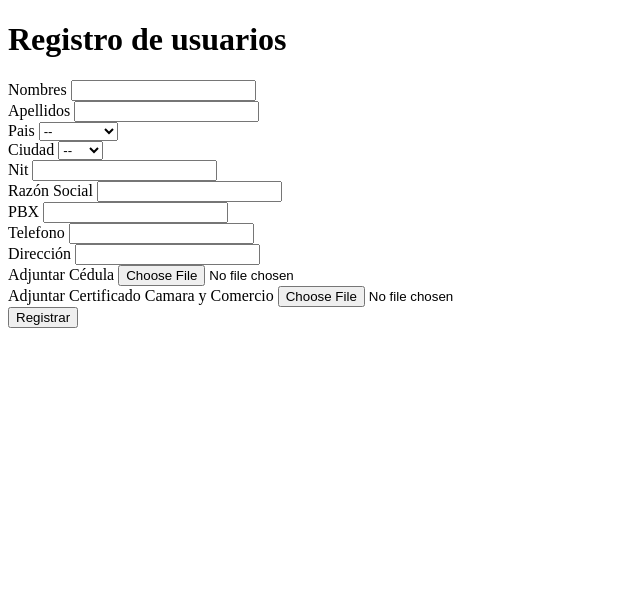
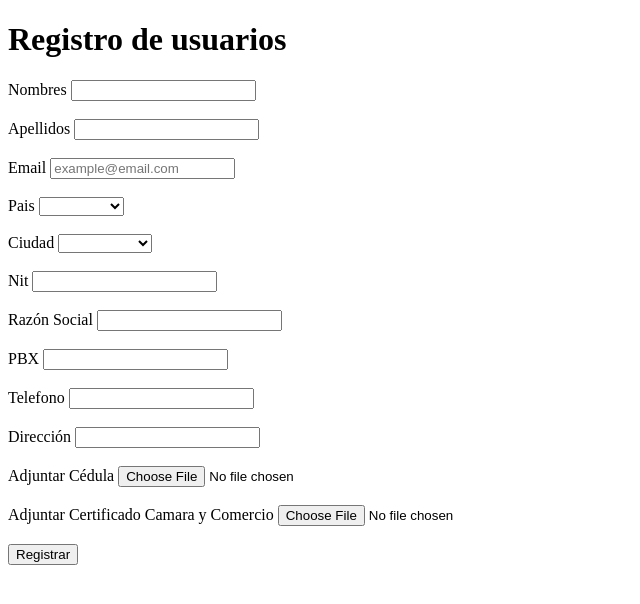
Before and after one commit to krihs323/VeitPrueba, a PHP site: page /view/registro/registro.php in a window 1280 px wide. Shown: the top 604 px of the page, without its empty margins (0-640 px from the left). Run offline with PHP 8.4, Linux system fonts and the light colour scheme; some libraries are stand-ins or nearby versions.

Commit message:
registro con restricciones

```diff
--- /dev/null
+++ b/view/registro/controller.js
@@ -0,0 +1,82 @@
+var app = angular.module("myapp",[]);
+ app.controller("userController", function($scope, $http){
+
+     $scope.insertData = function(){
+
+           if($scope.nombres == null)
+           {
+               alert("El nombre es requerido, por favor llene el campo");
+               $scope.nombres.$setDirty();
+               return;
+           }
+
+           if($scope.apellidos == null)
+           {
+               alert("El apellido es requerido, por favor llene el campo");
+               $scope.apellidos.$setDirty();
+               return;
+           }
+
+
+
+         /*if($scope.areainteresIdea == null)
+           {
+               alert("debe elegir un area de interes");
+               return;
+           }
+
+         if($scope.descripcionIdea.trim() == null || $scope.descripcionIdea.trim() == '')
+           {
+               alert("La descripcion es requerida");
+               return;
+           }*/
+
+         $http.post(
+                     "crud_usuario.php",
+                     {
+                        'tituloIdea':$scope.tituloIdea,
+                        'areainteresIdea':$scope.areainteresIdea,
+                        'descripcionIdea':$scope.descripcionIdea.trim(),
+                        'privadoIdea':$scope.privadoIdea,
+                        'btnName':$scope.btnName
+                     }
+                ).success(function(data){
+                     /*alert(data);
+
+                     $scope.tituloIdea = null;
+                     $scope.areainteresIdea = null;
+                     $scope.descripcionIdea = null;
+                     $scope.privadoIdea = null;
+                     $scope.btnName = null;
+
+                     $scope.btnName = "ADD";*/
+                });
+      }
+
+      $scope.displayData = function(){
+           /*$http.get("../model/crud_idea.php")
+           .success(function(data){
+                $scope.areas = data;
+           });*/
+
+          $scope.paises = ['Colombia','Panamá','Venezuela', 'Ecuador'];
+
+          $scope.ciudades = ['Cali','Bogotá','Barranquilla', 'Medellin'];
+      }
+
+
+      /*$scope.updateData = function(id, nombreRol){  s
+           $scope.id = id;
+           $scope.nombreRol = nombreRol;
+
+           $scope.btnName = "Update";
+      } */
+       /*$scope.deleteData = function(id){
+           //$scope.btnName = "deleteData";
+           $http.post("../model/crud_rol.php", {'id':id , 'btnName':"deleteData"}).success(function(data){
+             alert(data);
+               //$scope.btnName = "ADD";
+               $scope.displayData();
+           });
+      } */
+ });
--- a/view/registro/registro.php
+++ b/view/registro/registro.php
@@ -2,63 +2,81 @@
  <html>
       <head>
 		<meta http-equiv="Content-Type" content="text/html; charset=UTF-8" />
+            <script src="http://ajax.googleapis.com/ajax/libs/angularjs/1.4.8/angular.min.js"></script>
+            <script src="controller.js"></script>
+
       </head>
 
       <body>
 		<h1>Registro de usuarios</h1>
 
-      	<form action="">
+      	<div ng-app="myapp" ng-controller="userController" ng-init="displayData()">
 
-      		<label>Nombres</label>
-            <input type="text" name="nombre" class="form-control"  required/>
-            <br />
+                  <form name="userForm">
 
-			<label>Apellidos</label>
-            <input type="text" name="apellido" class="form-control"  required/>
-            <br />
+                        <input type="hidden" ng-model="id" />
 
-            <label>Pais</label>
-            <select name="pais" id="">
-            	<option value="">--</option>
-            	<option value="Colombia">Colombia</option>
-            </select>
-            <br />
+            		<label for="nombres">Nombres</label>
+                        <input type="text" name="nombres" ng-model="nombres"  ng-required="true" class="form-control"/>
+                        <span ng-show="!userForm.$pristine && userForm.nombres.$error.required">El nombre es requerido.</span>
+                        <br /><br />
 
-            <label>Ciudad</label>
-            <select name="ciudad" id="">
-            	<option value="">--</option>
-            	<option value="Cali">Cali</option>
-            </select>
-            <br />
+      			<label for="apellidos">Apellidos</label>
+                        <input type="text" name="apellidos" ng-model="apellidos" class="form-control" ng-required="true"/>
+                        <span ng-show="!userForm.$pristine && userForm.apellidos.$error.required">El apellido es requerido.</span>
+                        <br /><br />
 
-            <label>Nit</label>
-            <input type="text" name="nit" class="form-control"  required/>
-            <br />
+                        <label for="email">Email</label>
+                        <input type="email" class="form-control" placeholder="example@email.com"
+                              name="email" ng-model="email" required
+                              ng-class="{ error: exampleForm.email.$error.required && !exampleForm.$pristine, warning: exampleForm.email.$error.email }">
+                        <br /><br />
 
-            <label>Razón Social</label>
-            <input type="text" name="razonSocial" class="form-control"  required/>
-            <br />
+                        <label for="pais">Pais</label>
+                        <select ng-model="pais" ng-options="idx as pais for (idx, pais) in paises" class="form-control" ng-required="true">
+                           </select>
+                        <span ng-show="!userForm.$pristine && userForm.pais.$error.required">El pais es requerido.</span>
+                        <br /><br />
 
-            <label>PBX</label>
-            <input type="text" name="pbx" class="form-control"  required/>
-            <br />
+                        <label for="ciudad">Ciudad</label>
+                       <select ng-model="ciudad" ng-options="idx as ciudad for (idx, ciudad) in ciudades" class="form-control" ng-required="true">
+                           </select>
+                        <span ng-show="!userForm.$pristine && userForm.pais.$error.required">La ciudad es requerida.</span>
+                        <br /><br />
 
-            <label>Telefono</label>
-            <input type="text" name="telefono" class="form-control"  required/>
-            <br />
+                        <label for="nit">Nit</label>
+                        <input type="text" name="nit" ng-model="nit" class="form-control" ng-required="true"/>
+                        <br /><br />
 
-            <label>Dirección</label>
-            <input type="text" name="direccion" class="form-control"  required/>
-            <br />
+                        <label for="razonSocial">Razón Social</label>
+                        <input type="text" name="razonSocial" ng-model="razonSocial" class="form-control"  required/>
+                        <br /><br />
 
-			<label>Adjuntar Cédula</label>
-            <input type="file" id="input" name="cedula">
-            <br />
+                        <label for="pbx">PBX</label>
+                        <input type="text" name="pbx" ng-model="pbx" class="form-control" required/>
+                        <br /><br />
 
-            <label>Adjuntar Certificado Camara y Comercio</label>
-            <input type="file" id="input" name="camaraComercio">
-            <br />
+                        <label for="telefono">Telefono</label>
+                        <input type="text" name="telefono" ng-model="telefono" class="form-control"  required/>
+                        <br /><br />
 
-			<input type="submit" value="Registrar">
+                        <label for="direccion">Dirección</label>
+                        <input type="text" name="direccion" ng-model="direccion" class="form-control"  required/>
+                        <br /><br />
 
-      	</form>
+            			<label for="cedula">Adjuntar Cédula</label>
+                        <input type="file" id="input" ng-model="cedula" name="cedula">
+                        <br /><br />
+
+                        <label for="camaraComercio">Adjuntar Certificado Camara y Comercio</label>
+                        <input type="file" id="input" ng-model="camaraComercio" name="camaraComercio">
+                        <br /><br />
+
+                        <input type="submit" ng-click="insertData()" value="Registrar" name="btnInsert">
+
+                  </form>
+      	</div>
+
+
+      </body>
+</html>
```
Also changed, not shown: view/registro/crud_usuario.php (added).
